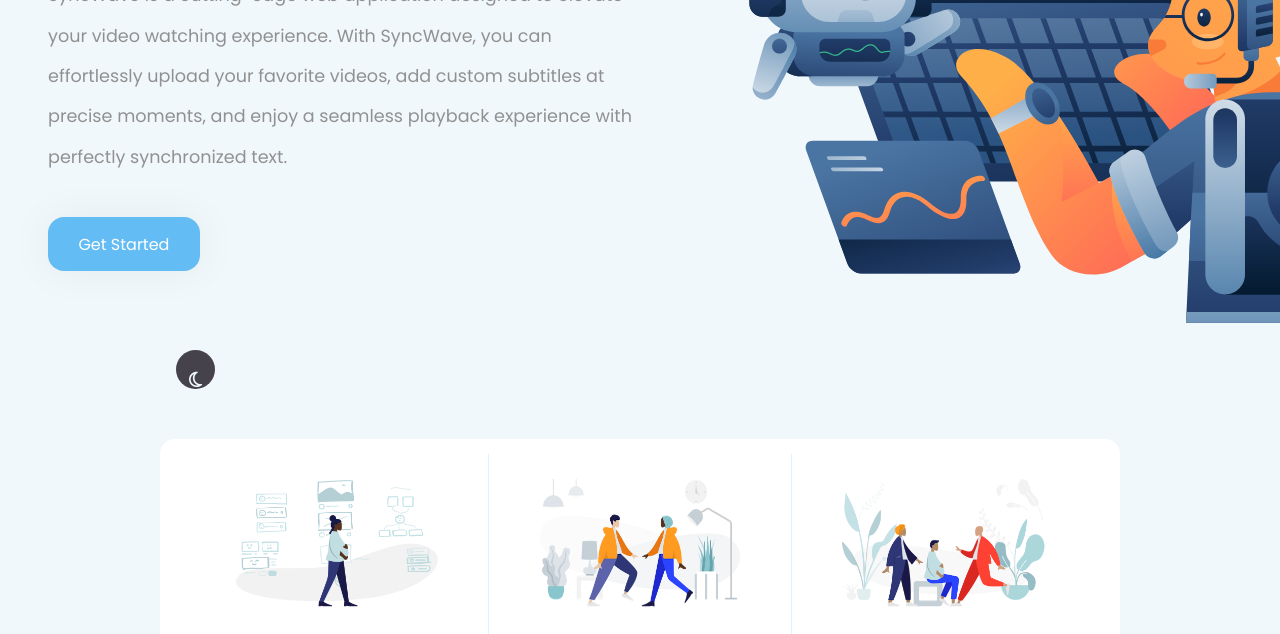
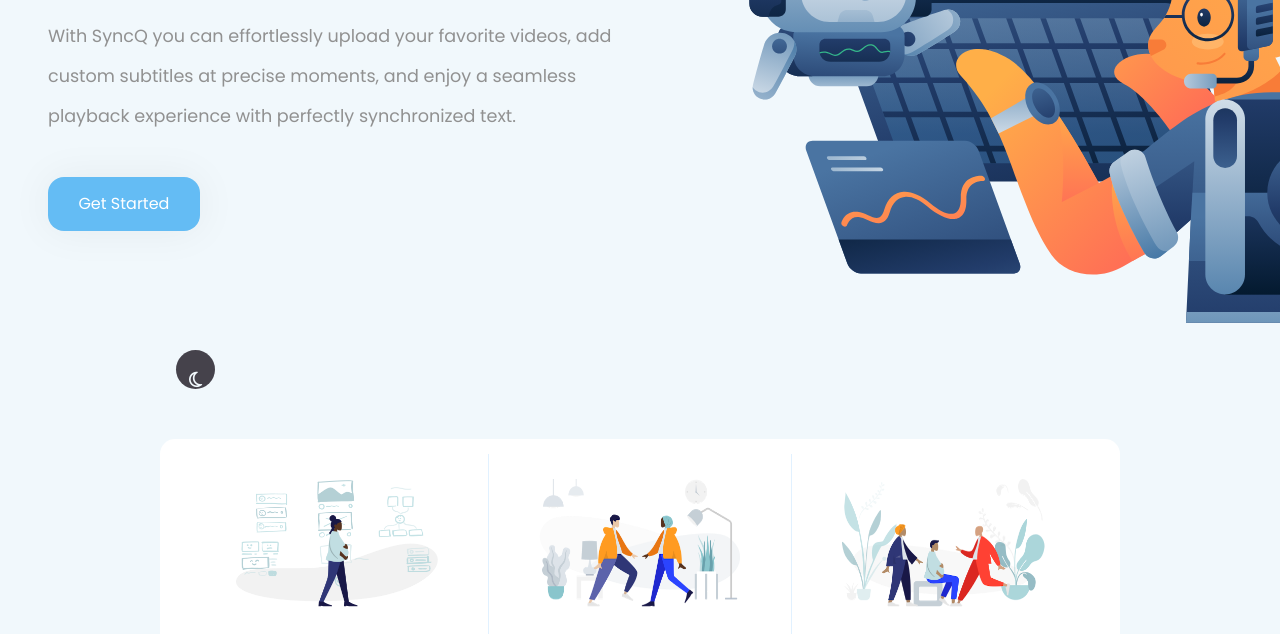
Before and after one commit to Sudhirdp/SyncQ, a website: page index.html in a window 1280 px wide. Shown: the part 466-1100 px from the top of the page. Drawn offline with Linux system fonts and the light colour scheme.

Commit message:
Update text

```diff
--- a/index.html
+++ b/index.html
@@ -46,11 +46,9 @@
               <h1>Elevate Your Video Experience with Synchronized Subtitles.</h1>
             </div>
             <p class="text">
-              SyncWave is a cutting-edge web application designed to
-              elevate your video watching experience. With SyncWave,
-              you can effortlessly upload your favorite videos, add custom
-              subtitles at precise moments, and enjoy a seamless playback
-              experience with perfectly synchronized text.
+              With SyncQ you can effortlessly upload your favorite videos,
+              add custom subtitles at precise moments, and enjoy a seamless
+              playback experience with perfectly synchronized text.
             </p>
             <div class="cta">
               <a href="/main.html" class="btn">Get started</a>
```
